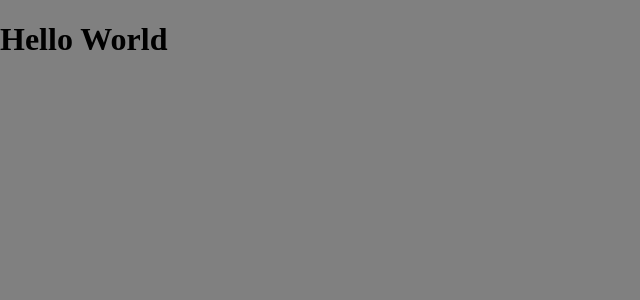
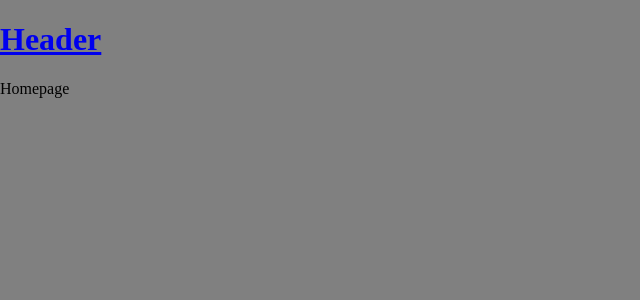
Before and after one commit to HaojieZhang123/webapp-react, a React (Vite) app: page / in a window 1280 px wide. Shown: the top 300 px of the page, without its empty margins (0-640 px from the left). Built offline with nearby package versions, Linux system fonts and the light colour scheme.

Commit message:
[FEAT] installed packages and created basic page layout and routing

```diff
--- a/package.json
+++ b/package.json
@@ -10,6 +10,7 @@
     "preview": "vite preview"
   },
   "dependencies": {
+    "axios": "^1.9.0",
     "react": "^19.1.0",
     "react-dom": "^19.1.0",
     "react-router-dom": "^7.6.1"
--- a/src/App.jsx
+++ b/src/App.jsx
@@ -1,10 +1,26 @@
+// hooks, package and other necessary tools
 import { useState } from 'react'
+import { BrowserRouter, Routes, Route } from 'react-router-dom'
+
+// layout
+import DefaultLayout from './layouts/DefaultLayout'
+
+// pages to fit into layout's outlet
+import Homepage from './pages/Homepage'
+import MovieDetail from './pages/MovieDetail'
 
 function App() {
 
   return (
     <>
-      <h1>Hello World</h1>
+      <BrowserRouter>
+        <Routes>
+          <Route element={<DefaultLayout />} >
+            <Route path="/" element={<Homepage />} />
+            <Route path="/movies/:id" element={<MovieDetail />} />
+          </Route>
+        </Routes>
+      </BrowserRouter>
     </>
   )
 }
--- /dev/null
+++ b/src/components/Header.jsx
@@ -0,0 +1,14 @@
+import React from 'react'
+import { Link } from 'react-router-dom'
+
+const Header = () => {
+    return (
+        <>
+            <h1>
+                <Link to="/">Header</Link>
+            </h1>
+        </>
+    )
+}
+
+export default Header
--- /dev/null
+++ b/src/layouts/DefaultLayout.jsx
@@ -0,0 +1,21 @@
+import React from 'react'
+import { Outlet } from 'react-router-dom'
+
+import Header from '../components/Header'
+
+const DefaultLayout = () => {
+  return (
+    <>
+      <header>
+        <Header />
+      </header>
+
+      <main>
+        {/* all pages details go in here */}
+        <Outlet />
+      </main>
+    </>
+  )
+}
+
+export default DefaultLayout
--- /dev/null
+++ b/src/pages/Homepage.jsx
@@ -0,0 +1,9 @@
+import React from 'react'
+
+const Homepage = () => {
+    return (
+        <div>Homepage</div>
+    )
+}
+
+export default Homepage
--- /dev/null
+++ b/src/pages/MovieDetail.jsx
@@ -0,0 +1,9 @@
+import React from 'react'
+
+const MovieDetail = () => {
+    return (
+        <div>MovieDetail</div>
+    )
+}
+
+export default MovieDetail
```
Also changed, not shown: 1 other file (tests, documents, lock files or other folders).
